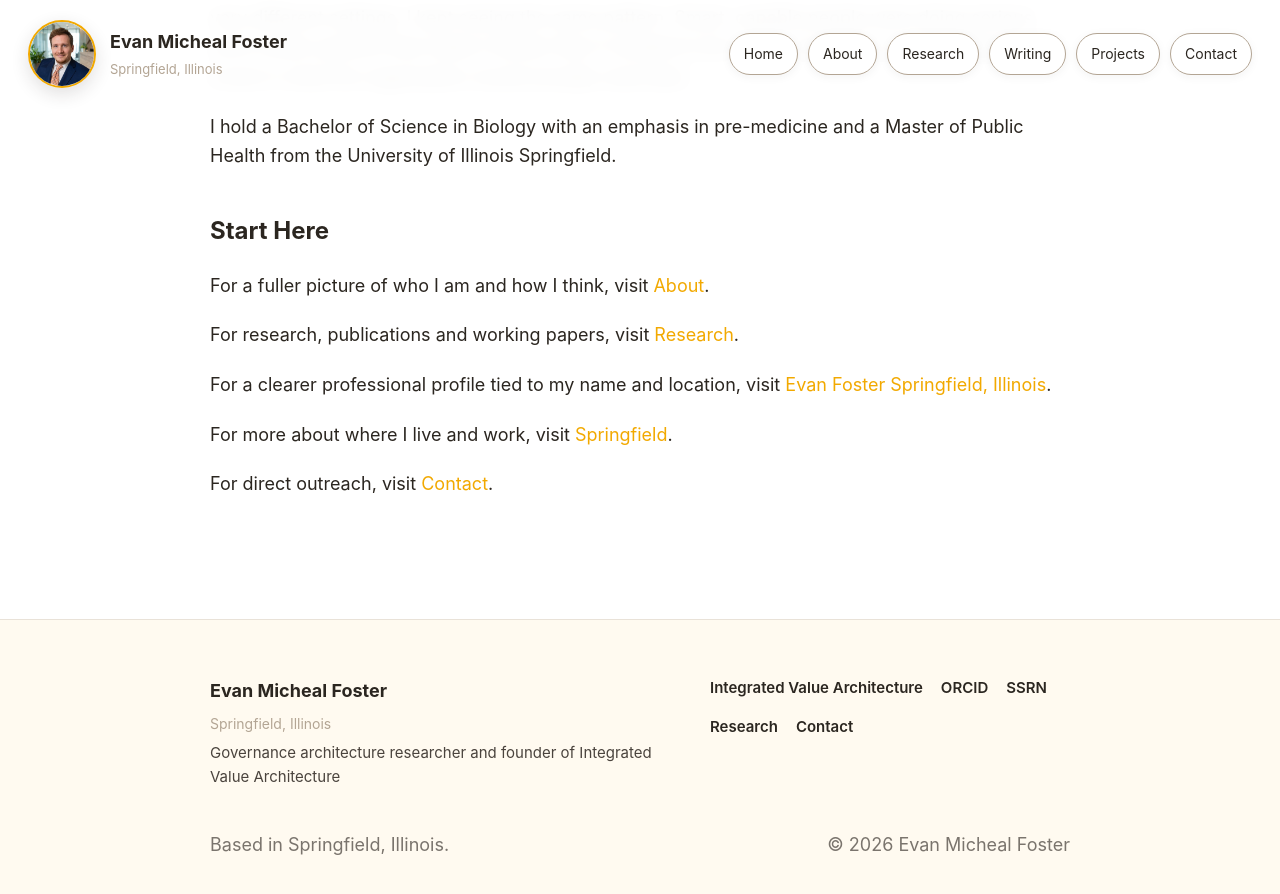
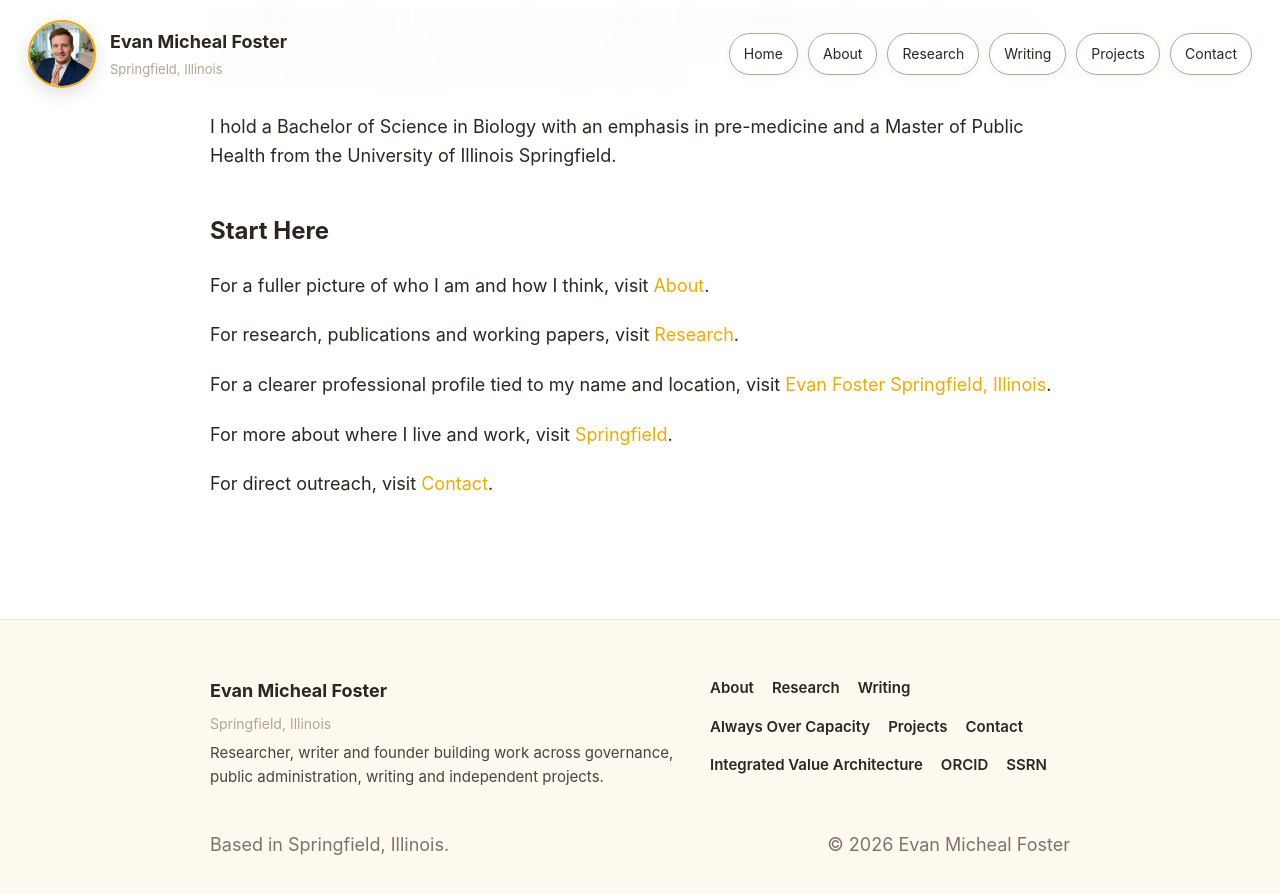
Before and after one commit to efost7873/evanmichealfoster.com, a Jekyll site: the page built from writing.md, in a window 1280 px wide and 900 px high, scrolled down 1750 px. Shown: the top 894 px of the window. Built offline with Jekyll 4.4.1, drawn with Linux system fonts in a browser that asks for light colours.

Commit message:
Update footer role and add navigation links

```diff
--- a/_includes/footer.html
+++ b/_includes/footer.html
@@ -4,15 +4,19 @@
     <div class="footer-brand">
       <div class="footer-name">Evan Micheal Foster</div>
       <div class="footer-location">Springfield, Illinois</div>
-      <div class="footer-role">Governance architecture researcher and founder of Integrated Value Architecture</div>
+      <div class="footer-role">Researcher, writer and founder building work across governance, public administration, writing and independent projects.</div>
     </div>
 
     <nav class="footer-links" aria-label="Footer">
+      <a href="/about/">About</a>
+      <a href="/research/">Research</a>
+      <a href="/writing/">Writing</a>
+      <a href="/always-over-capacity/">Always Over Capacity</a>
+      <a href="/projects/">Projects</a>
+      <a href="/contact/">Contact</a>
       <a href="https://integratedvaluearchitecture.com">Integrated Value Architecture</a>
       <a href="https://orcid.org/0009-0005-8361-2495">ORCID</a>
       <a href="https://ssrn.com/abstract=6050034">SSRN</a>
-      <a href="/research/">Research</a>
-      <a href="/contact/">Contact</a>
     </nav>
 
     <div class="footer-meta">
```
